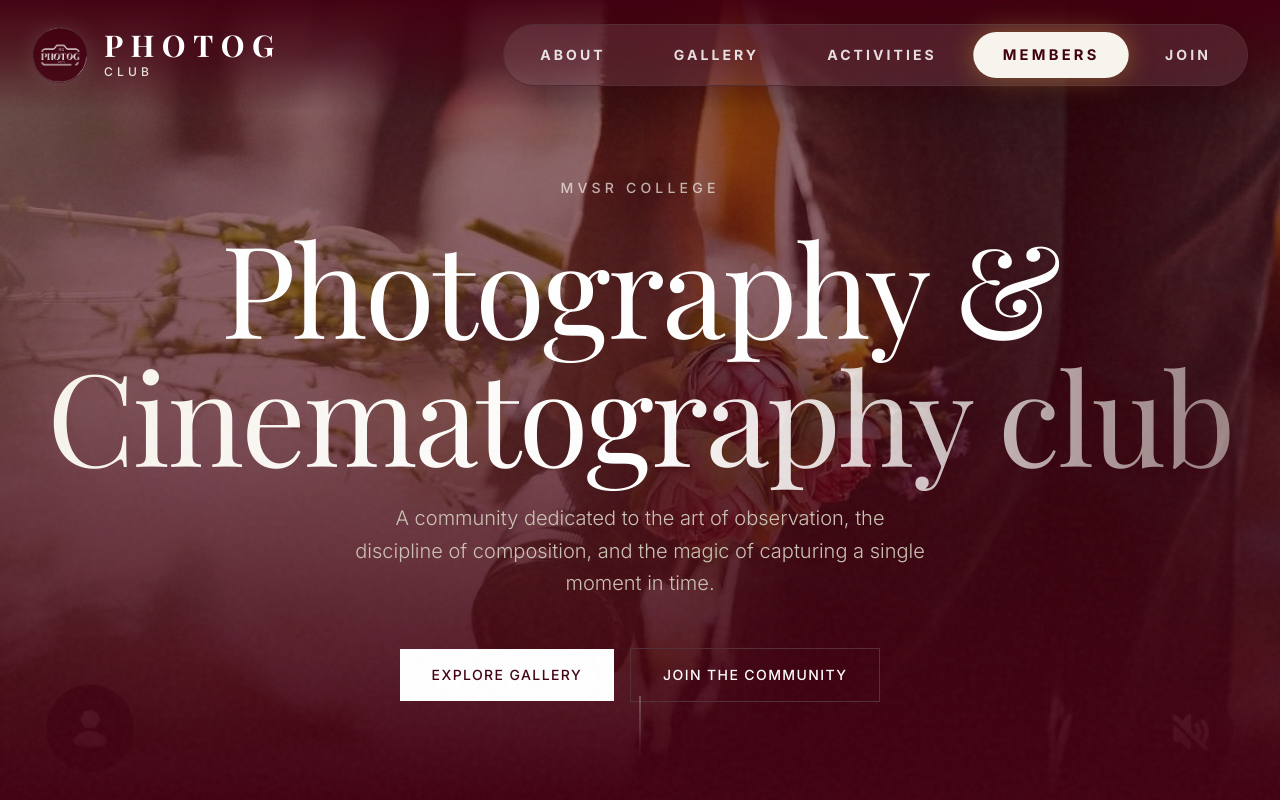
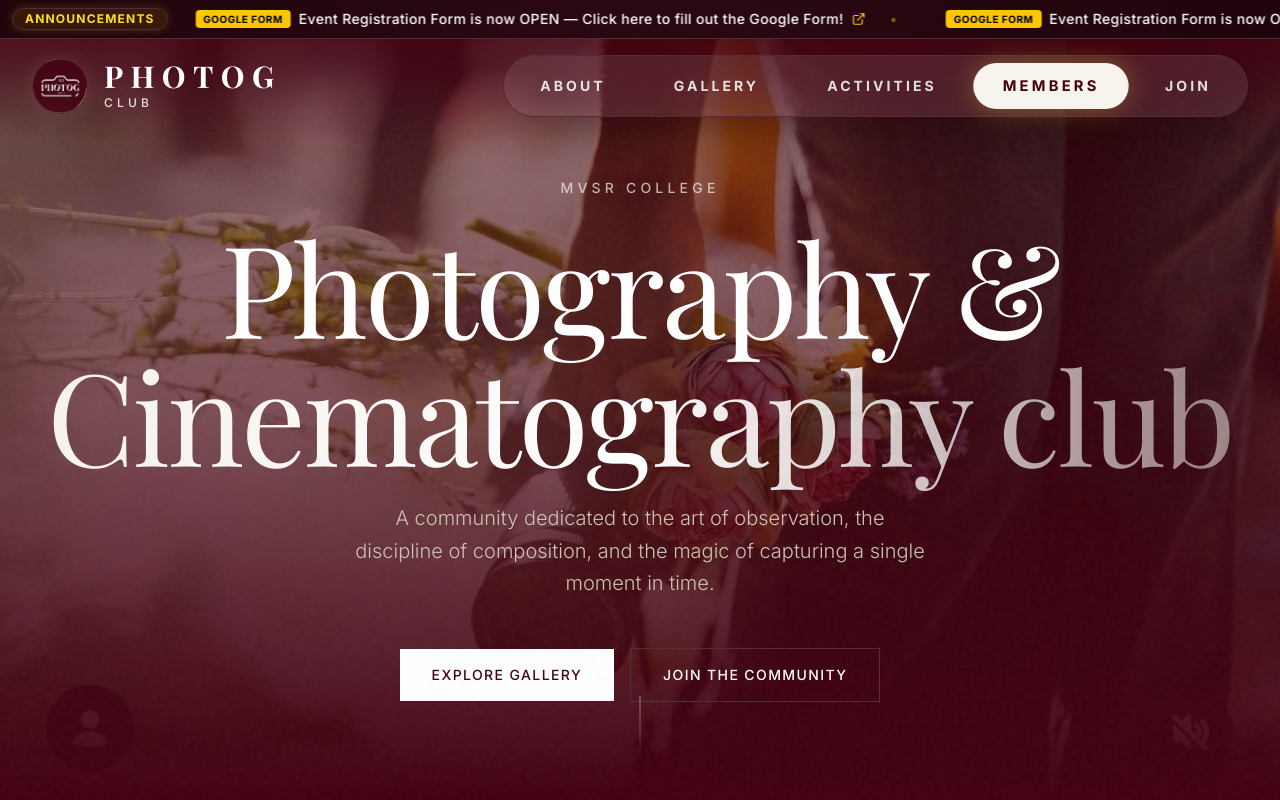
Before and after one commit to thephotogclub-create/thephotog, a React (Vite) app: page / in a window 1280 px wide. Shown: the top 800 px of the page. Built offline with nearby package versions, Linux system fonts and the light colour scheme; a web font is replaced by a local one.

Commit message:
forms links available

```diff
--- /dev/null
+++ b/src/components/AnnouncementTicker.tsx
@@ -0,0 +1,121 @@
+import React from 'react';
+import { ExternalLink, Sparkles, ArrowRight, FileText } from 'lucide-react';
+
+export interface AnnouncementItem {
+  id: string;
+  text: string;
+  badge?: string;
+  type: 'activity' | 'form' | 'external';
+  target: string; // section id like '#activities' or URL 'https://forms.google.com/...'
+}
+
+const defaultAnnouncements: AnnouncementItem[] = [
+  {
+    id: '1',
+    text: 'Event Registration Form is now OPEN — Click here to fill out the Google Form!',
+    badge: 'GOOGLE FORM',
+    type: 'form',
+    target: 'https://docs.google.com/forms/d/e/1FAIpQLScGDchqUnQ-4Qm4TuohLG_uZxffTbOUnp0y4N1LMmdzXMOz2Q/viewform?usp=publish-editor'
+  },
+  {
+    id: '2',
+    text: 'Event Registration Form is now OPEN — Click here to fill out the Google Form!',
+    badge: 'GOOGLE FORM',
+    type: 'form',
+    target: 'https://docs.google.com/forms/d/e/1FAIpQLScGDchqUnQ-4Qm4TuohLG_uZxffTbOUnp0y4N1LMmdzXMOz2Q/viewform?usp=publish-editor'
+  },
+  {
+    id: '3',
+    text: 'Event Registration Form is now OPEN — Click here to fill out the Google Form!',
+    badge: 'GOOGLE FORM',
+    type: 'form',
+    target: 'https://docs.google.com/forms/d/e/1FAIpQLScGDchqUnQ-4Qm4TuohLG_uZxffTbOUnp0y4N1LMmdzXMOz2Q/viewform?usp=publish-editor'
+  },
+  {
+    id: '4',
+    text: 'Event Registration Form is now OPEN — Click here to fill out the Google Form!',
+    badge: 'GOOGLE FORM',
+    type: 'form',
+    target: 'https://docs.google.com/forms/d/e/1FAIpQLScGDchqUnQ-4Qm4TuohLG_uZxffTbOUnp0y4N1LMmdzXMOz2Q/viewform?usp=publish-editor'
+  }
+
+];
+
+interface AnnouncementTickerProps {
+  announcements?: AnnouncementItem[];
+}
+
+export const AnnouncementTicker: React.FC<AnnouncementTickerProps> = ({
+  announcements = defaultAnnouncements
+}) => {
+  const handleItemClick = (e: React.MouseEvent, item: AnnouncementItem) => {
+    e.preventDefault();
+
+    if (item.type === 'activity' || item.target === 'activities' || item.target === '#activities') {
+      const element = document.getElementById('activities');
+      if (element) {
+        const navHeight = 90;
+        const elementPosition = element.getBoundingClientRect().top + window.pageYOffset;
+        const offsetPosition = elementPosition - navHeight;
+
+        window.scrollTo({
+          top: offsetPosition,
+          behavior: 'smooth'
+        });
+      }
+    } else {
+      // Form or external link
+      window.open(item.target, '_blank', 'noopener,noreferrer');
+    }
+  };
+
+  // Duplicate items for continuous marquee scroll
+  const marqueeItems = [...announcements, ...announcements, ...announcements];
+
+  return (
+    <div className="w-full bg-gradient-to-r from-[#20050c] via-[#2a0812] to-[#20050c] border-b border-yellow-500/30 text-yellow-300 py-2 overflow-hidden shadow-inner select-none relative z-50">
+      <div className="flex items-center">
+        {/* Left static badge */}
+        <div className="hidden sm:flex items-center gap-1.5 px-3 py-0.5 ml-3 bg-yellow-400/10 border border-yellow-400/30 rounded-full shrink-0 z-10 text-[10px] sm:text-xs font-bold uppercase tracking-widest text-yellow-300 shadow-[0_0_10px_rgba(250,204,21,0.2)]">
+          <span>Announcements</span>
+        </div>
+
+        {/* Ticker marquee container */}
+        <div className="relative flex-1 overflow-hidden group">
+          <div className="animate-marquee flex items-center whitespace-nowrap gap-8 sm:gap-12 pl-4">
+            {marqueeItems.map((item, idx) => (
+              <button
+                key={`${item.id}-${idx}`}
+                onClick={(e) => handleItemClick(e, item)}
+                type="button"
+                className="inline-flex items-center gap-2 group/item cursor-pointer text-xs sm:text-sm font-semibold tracking-wide text-yellow-300 hover:text-yellow-100 hover:underline underline-offset-4 transition-all duration-200">
+
+                {/* bg color for announcement badge */}
+                {item.badge && (
+                  <span className="px-2 py-0.5 text-[10px] font-extrabold uppercase tracking-wider rounded bg-yellow-400 text-black shadow-sm group-hover/item:scale-105 transition-transform">
+                    {item.badge}
+                  </span>
+                )}
+
+                {/* Announcement text in crisp white with yellow hover highlight */}
+                <span className="font-medium text-white group-hover/item:text-yellow-300 transition-colors">
+                  {item.text}
+                </span>
+                {/* Icon and seperaator dots */}
+                {item.type === 'activity' ? (
+                  <ArrowRight className="w-3.5 h-3.5 text-yellow-400 group-hover/item:translate-x-1 transition-transform" />
+                ) : (
+                  <ExternalLink className="w-3.5 h-3.5 text-yellow-400 group-hover/item:scale-110 transition-transform" />
+                )}
+
+                <span className="text-yellow-500/50 ml-4 font-normal">•</span>
+              </button>
+            ))}
+          </div>
+        </div>
+      </div>
+    </div>
+  );
+};
+
+export default AnnouncementTicker;
--- a/src/components/Navbar.tsx
+++ b/src/components/Navbar.tsx
@@ -2,6 +2,7 @@ import React, { useState, useEffect } from 'react';
 import { AnimatePresence, motion } from 'framer-motion';
 import { Link } from 'wouter';
 import { Camera, Menu, X } from 'lucide-react';
+import AnnouncementTicker from './AnnouncementTicker';
 
 const Navbar = () => {
   const [isScrolled, setIsScrolled] = useState(false);
@@ -58,7 +59,7 @@ const Navbar = () => {
     setTimeout(() => {
       const element = document.getElementById(id);
       if (element) {
-        const navHeight = 80;
+        const navHeight = 90;
         const elementPosition = element.getBoundingClientRect().top + window.pageYOffset;
         const offsetPosition = elementPosition - navHeight;
 
@@ -77,11 +78,15 @@ const Navbar = () => {
       transition={{ duration: 0.8, ease: [0.16, 1, 0.3, 1] }}
       className={`fixed top-0 left-0 right-0 z-50 transition-all duration-300 ${
         isScrolled
-          ? 'bg-background/90 backdrop-blur-2xl border-b border-white/10 shadow-[0_10px_30px_rgba(0,0,0,0.6)] py-3.5 lg:py-4'
-          : 'bg-gradient-to-b from-background/95 via-background/60 to-transparent py-4 lg:py-6'
+          ? 'bg-background/90 backdrop-blur-2xl border-b border-white/10 shadow-[0_10px_30px_rgba(0,0,0,0.6)] pb-3 lg:pb-4'
+          : 'bg-gradient-to-b from-background/95 via-background/60 to-transparent pb-4 lg:pb-6'
       }`}
     >
-      <div className="container mx-auto px-4 sm:px-6 md:px-8 flex items-center justify-between">
+      {/* Yellow Scrolling Announcements Ticker */}
+      <AnnouncementTicker />
+
+      <div className="container mx-auto px-4 sm:px-6 md:px-8 flex items-center justify-between pt-3 sm:pt-4">
+
         {/* Logo */}
         <Link href="/" className="flex items-center gap-3 sm:gap-4 group shrink-0">
           <div className="relative flex h-11 w-11 sm:h-13 sm:w-13 xl:h-14 xl:w-14 items-center justify-center rounded-full border border-white/20 bg-background/80 shadow-[0_0_20px_rgba(255,255,255,0.1)] transition-all duration-500 group-hover:scale-110 group-hover:border-secondary/60 group-hover:shadow-[0_0_25px_rgba(212,175,55,0.35)] overflow-hidden">
--- a/src/index.css
+++ b/src/index.css
@@ -290,3 +290,25 @@ h1, h2, h3, h4, h5, h6 {
 .scrollbar-hide::-webkit-scrollbar {
   display: none;
 }
+
+/* Announcements Marquee Scrolling Animation */
+@keyframes marquee {
+  0% {
+    transform: translateX(0%);
+  }
+  100% {
+    transform: translateX(-33.333%);
+  }
+}
+
+.animate-marquee {
+  display: flex;
+  width: max-content;
+  animation: marquee 28s linear infinite;
+  will-change: transform;
+}
+
+.animate-marquee:hover,
+.group:hover .animate-marquee {
+  animation-play-state: paused;
+}
```
Also changed, not shown: src/components/Events.tsx (+73 -13 lines).
